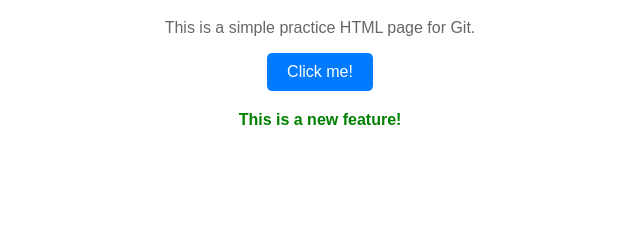
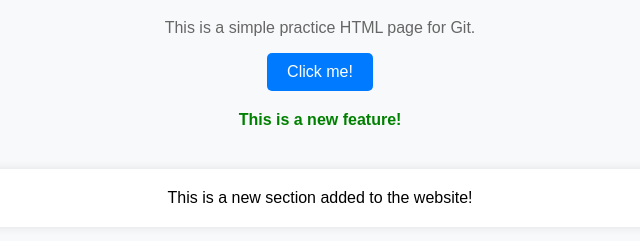
Before and after one commit to odzorp/Git-Github, a plain HTML site: page index.html in a window 1280 px wide. Shown: the part 61-302 px from the top of the page, without its empty margins (320-960 px from the left). Drawn offline with Linux system fonts and the light colour scheme.

Commit message:
added a newSection

```diff
--- a/index.html
+++ b/index.html
@@ -11,6 +11,7 @@
     <p>This is a simple practice HTML page for Git.</p>
     <button id="clickMeButton">Click me!</button>
     <div id="newFeature">This is a new feature!</div>
+    <div id="newSection">This is a new section added to the website!</div>
     <script src="script.js"></script>
 </body>
 </html>
--- a/script.js
+++ b/script.js
@@ -1,16 +1,23 @@
 document.addEventListener('DOMContentLoaded', function() {
     const button = document.getElementById('clickMeButton');
+    const newFeature = document.getElementById('newFeature');
+    const newSection = document.getElementById('newSection');
 
     button.addEventListener('click', function() {
         alert('You clicked the button!');
     });
 
-     // Add functionality for new feature
-     newFeature.addEventListener('mouseover', function() {
+    // Add functionality for new feature
+    newFeature.addEventListener('mouseover', function() {
         newFeature.style.backgroundColor = 'yellow';
     });
 
     newFeature.addEventListener('mouseout', function() {
         newFeature.style.backgroundColor = '';
     });
+
+    // Add functionality for new section
+    newSection.addEventListener('click', function() {
+        alert('You clicked the new section!');
+    });
 });
--- a/styles.css
+++ b/styles.css
@@ -1,6 +1,8 @@
+/* Existing styles */
 body {
     font-family: Arial, sans-serif;
     text-align: center;
+    background-color: #f8f9fa; /* Light gray background */
 }
 
 h1 {
@@ -24,9 +26,19 @@ button {
 button:hover {
     background-color: #0056b3;
 }
+
 /* Add styles for new feature */
 #newFeature {
     color: green;
     font-weight: bold;
-    padding:20px;
+    padding: 20px;
 }
+
+/* Add styles for new section */
+#newSection {
+    margin-top: 20px;
+    background-color: #fff; /* White background */
+    padding: 20px;
+    border-radius: 5px;
+    box-shadow: 0 0 10px rgba(0, 0, 0, 0.1); /* Add subtle shadow */
+}
```
